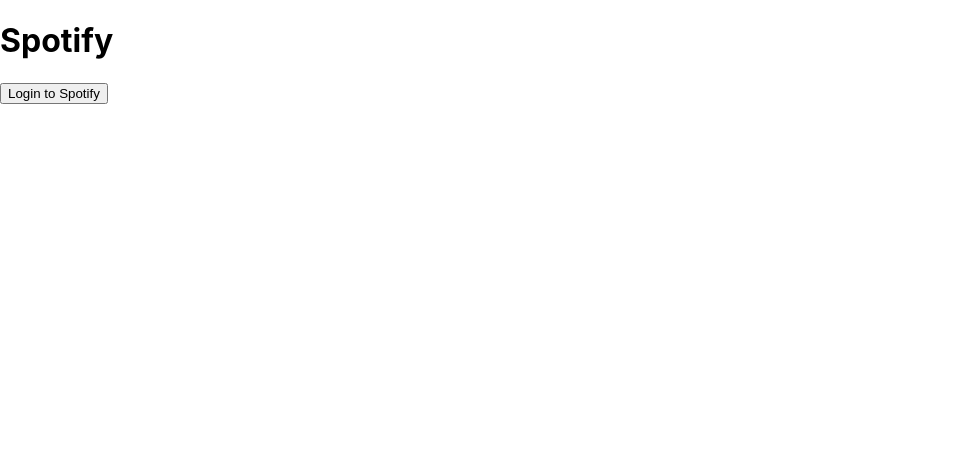
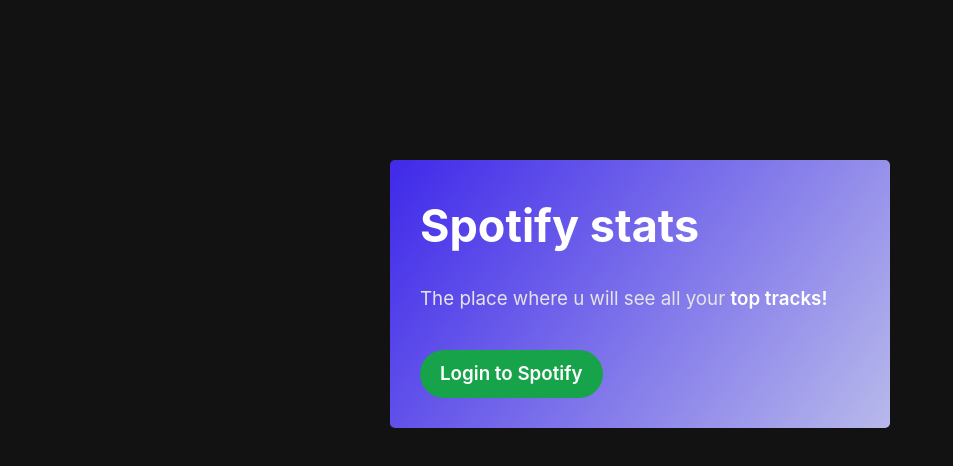
Before and after one commit to Wotusay/Spotify-Api-For-Wheelhouse, a React (Create React App) app: page / in a window 1280 px wide. Shown: the top 466 px of the page, without its empty margins (0-953 px from the left). Built offline with nearby package versions, Linux system fonts and the light colour scheme; no server answers.

Commit message:
Added styling to the home(login screen)

```diff
--- /dev/null
+++ b/craco.config.js
@@ -0,0 +1,11 @@
+// craco.config.js
+module.exports = {
+    style: {
+      postcss: {
+        plugins: [
+          require('tailwindcss'),
+          require('autoprefixer'),
+        ],
+      },
+    },
+  }
--- a/src/components/pages/home/index.js
+++ b/src/components/pages/home/index.js
@@ -21,12 +21,15 @@
       {isValidSession() ? (
         <Redirect to={ROUTES.dashboard} />
       ) : (
-        <div className="login">
+        <div className=" flex justify-center mt-64">
+        <div className="card">
           <Header />
           <input
+            className="bg-green-600 rounded-full p-5 pl-8 pr-8 text-3xl transition ease-in duration-400 font-semibold hover:shadow-xl "
             onClick={handleLogin}
             value="Login to Spotify"
             type="submit"></input>
+        </div>
         </div>
       )}
     </React.Fragment>
--- a/src/components/ui/header/index.js
+++ b/src/components/ui/header/index.js
@@ -1,5 +1,18 @@
 import React from 'react';
 const Header = () => {
-  return <h1 className="main-heading">Spotify</h1>;
+  return (
+    <>
+      <div className="grid gap-16 mb-16">
+        <h1 className="font-bold text-7xl mt-5">
+          Spotify stats
+        </h1>
+
+        <p className=" text-gray-200 text-3xl">
+          The place where u will see all your{' '}
+          <strong className="text-white font-semibold opacity-100"> top tracks!</strong>
+        </p>
+      </div>
+    </>
+  );
 };
 export default Header;
--- /dev/null
+++ b/src/css/reset.css
@@ -0,0 +1,135 @@
+/* http://meyerweb.com/eric/tools/css/reset/
+   v2.0 | 20110126
+   License: none (public domain)
+*/
+
+html,
+body,
+div,
+span,
+applet,
+object,
+iframe,
+h1,
+h2,
+h3,
+h4,
+h5,
+h6,
+p,
+blockquote,
+pre,
+a,
+abbr,
+acronym,
+address,
+big,
+cite,
+code,
+del,
+dfn,
+em,
+img,
+ins,
+kbd,
+q,
+s,
+samp,
+small,
+strike,
+strong,
+sub,
+sup,
+tt,
+var,
+b,
+u,
+i,
+center,
+dl,
+dt,
+dd,
+ol,
+ul,
+li,
+fieldset,
+form,
+label,
+legend,
+table,
+caption,
+tbody,
+tfoot,
+thead,
+tr,
+th,
+td,
+article,
+aside,
+canvas,
+details,
+embed,
+figure,
+figcaption,
+footer,
+header,
+hgroup,
+menu,
+nav,
+output,
+ruby,
+section,
+summary,
+time,
+mark,
+audio,
+video {
+  margin: 0;
+  padding: 0;
+  border: 0;
+  font-size: 100%;
+  font: inherit; /* stylelint-disable-line */
+  vertical-align: baseline;
+}
+/* HTML5 display-role reset for older browsers */
+
+article,
+aside,
+details,
+figcaption,
+figure,
+footer,
+header,
+hgroup,
+menu,
+nav,
+section {
+  display: block;
+}
+
+body {
+  line-height: 1;
+}
+
+ol,
+ul {
+  list-style: none;
+}
+
+blockquote,
+q {
+  quotes: none;
+}
+
+blockquote::before,
+blockquote::after,
+q::before,
+q::after {
+  content: '';
+  content: none;
+}
+
+table {
+  border-collapse: collapse;
+  border-spacing: 0;
+}
--- a/src/index.css
+++ b/src/index.css
@@ -1,3 +1,26 @@
+@import './css/reset.css';
+
+@tailwind base;
+@tailwind components;
+@tailwind utilities;
+
+
+html {
+  box-sizing: border-box;
+  font-size: 62.5%;
+  overflow: hidden;
+}
+
+/* stylelint-disable */
+
+*,
+*::before,
+*::after {
+  box-sizing: inherit;
+}
+/* stylelint-enable */
+
+
 body {
   margin: 0;
   font-family: -apple-system, BlinkMacSystemFont, 'Segoe UI', 'Roboto', 'Oxygen',
@@ -5,9 +28,17 @@
     sans-serif;
   -webkit-font-smoothing: antialiased;
   -moz-osx-font-smoothing: grayscale;
+  height: 92vh;
+  background: #121212;
+  overflow: hidden;
+  background-repeat: no-repeat;
+  color: #FFFFFF;
 }
 
-code {
-  font-family: source-code-pro, Menlo, Monaco, Consolas, 'Courier New',
-    monospace;
+
+.card {
+  background: linear-gradient(125.79deg, #422CEA 2.32%, #B8B9EB 100%);
+  padding: 3rem;
+  width: 50rem;
+  border-radius: 5px;
 }
--- a/src/index.js
+++ b/src/index.js
@@ -6,6 +6,7 @@
 import { Provider } from 'react-redux';
 import { BrowserRouter } from 'react-router-dom';
 import store from './stores';
+
 
 ReactDOM.render(
   <Provider store={store}>
--- /dev/null
+++ b/tailwind.config.js
@@ -0,0 +1,24 @@
+const colors = require('tailwindcss/colors');
+
+module.exports = {
+  purge: ['./src/**/*.{js,jsx,ts,tsx}', './public/index.html'],
+  darkMode: false, // or 'media' or 'class'
+  theme: {
+    extend: {},
+    colors: {
+      transparent: 'transparent',
+      current: 'currentColor',
+      black: colors.black,
+      white: colors.white,
+      gray: colors.trueGray,
+      indigo: colors.indigo,
+      red: colors.rose,
+      yellow: colors.amber,
+      green: colors.green
+    },
+  },
+  variants: {
+    extend: {},
+  },
+  plugins: [],
+};
```
Also changed, not shown: package.json (+9 -3 lines), 1 other file (tests, documents, lock files or other folders).
